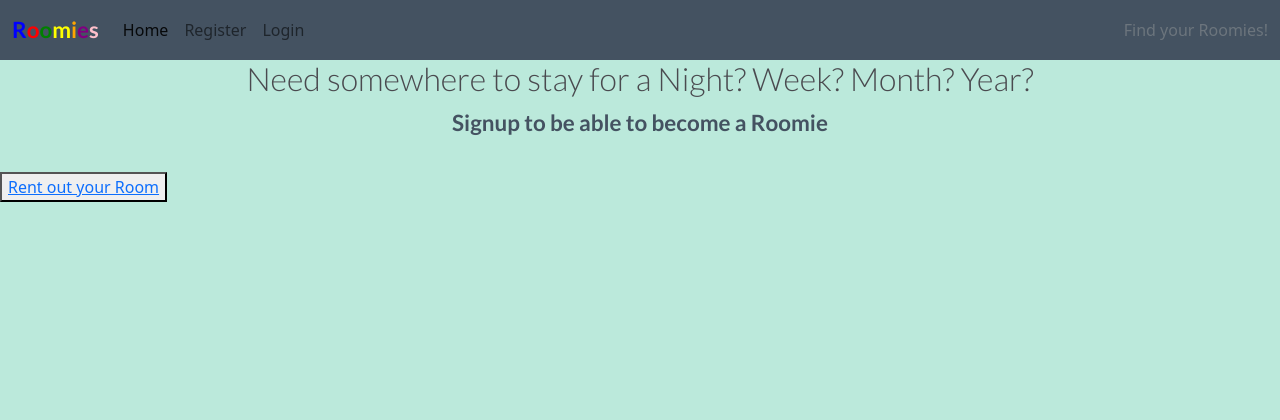
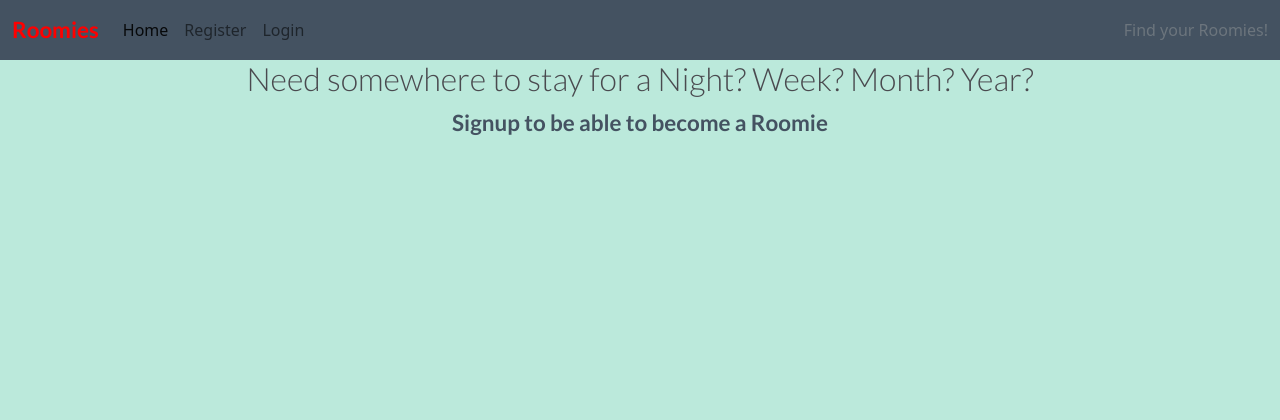
Before and after one commit to Timtechs/CI-Project-4, a Django app: page /upload/ in a window 1280 px wide. Shown: the top 420 px of the page. Run offline with Django 4.2, Linux system fonts and the light colour scheme; parts of the project's set-up code (start-up, migrations or seed data) failed here and were passed over.

Commit message:
Added room model

```diff
--- a/booker/forms.py
+++ b/booker/forms.py
@@ -13,3 +13,10 @@ class ImageForm(forms.ModelForm):
     class Meta:
         model = Image
         fields = ('title', 'image')
+
+
+class RoomForm(forms.ModelForm):
+    """Form for the upload request"""
+    class Meta:
+        model = Room
+        fields = ('body', 'image')
--- a/booker/models.py
+++ b/booker/models.py
@@ -10,7 +10,7 @@ class Post(models.Model):
     title = models.CharField(max_length=200, unique=True)
     slug = models.SlugField(max_length=200, unique=True)
     author = models.ForeignKey(
-        User, on_delete=models.CASCADE, related_name="blog_posts"
+        User, on_delete=models.CASCADE, related_name="room_posts"
     )
     featured_image = CloudinaryField('image', default='placeholder')
     excerpt = models.TextField(blank=True)
@@ -19,7 +19,7 @@ class Post(models.Model):
     created_on = models.DateTimeField(auto_now_add=True)
     status = models.IntegerField(choices=STATUS, default=0)
     likes = models.ManyToManyField(
-        User, related_name='blogpost_like', blank=True)
+        User, related_name='room_like', blank=True)
 
     class Meta:
         ordering = ["-created_on"]
@@ -53,3 +53,14 @@ class Image(models.Model):
 
     def __str__(self):
         return self.title
+
+
+class Room(models.Model):
+    name = models.CharField(max_length=80)
+    email = models.EmailField()
+    body = models.TextField()
+    title = models.CharField(max_length=200)
+    image = models.ImageField(upload_to='images')
+
+    def __str__(self):
+        return self.title
--- a/booker/urls.py
+++ b/booker/urls.py
@@ -5,5 +5,5 @@ urlpatterns = [
     path('upload/', views.image_upload_view),
     path('', views.PostList.as_view(), name='home'),
     path('<slug:slug>/', views.PostDetail.as_view(), name='room_detail'),
-    path('like/<slug:slug>', views.PostLike.as_view(), name='post_like'),
+    path('like/<slug:slug>', views.RoomLike.as_view(), name='room_like'),
 ]
--- a/booker/views.py
+++ b/booker/views.py
@@ -67,7 +67,7 @@ class PostDetail(View):
         )
 
 
-class PostLike(View):
+class RoomLike(View):
 
     def post(self, request, slug, *args, **kwargs):
         post = get_object_or_404(Post, slug=slug)
--- a/static/css/style.css
+++ b/static/css/style.css
@@ -14,32 +14,8 @@ p {
     text-align: center;
 }
 
-.blue {
-    color: blue;
-}
-
-.red {
+.red-text {
     color: red;
-}
-
-.green {
-    color: green;
-}
-
-.yellow {
-    color: yellow;
-}
-
-.orange {
-    color: orange;
-}
-
-.purple {
-    color: purple;
-}
-
-.pink {
-    color: pink;
 }
 
 .thin {
--- a/templates/base.html
+++ b/templates/base.html
@@ -26,9 +26,7 @@
 
     <nav class="navbar navbar-expand-lg navbar-light dark-bg">
         <div class="container-fluid">
-            <a class="navbar-brand" href="{% url 'home' %}"><span class="brand"><span class="blue">R</span><span
-                        class="red">o</span><span class="green">o</span><span class="yellow">m</span><span
-                        class="orange">i</span><span class="purple">e</span><span class="pink">s</span></span></a>
+            <a class="navbar-brand" href="{% url 'home' %}"><span class="brand"><span class="red-text">Roomies</span></a>
             <button class="navbar-toggler" type="button" data-bs-toggle="collapse" data-bs-target="#navbarText"
                 aria-controls="navbarText" aria-expanded="false" aria-label="Toggle navigation">
                 <span class="navbar-toggler-icon"></span>
@@ -42,6 +40,9 @@
                     <li class="nav-item">
                         <a class="nav-link" href="{% url 'account_logout' %}">Logout</a>
                     </li>
+                    <div>
+                        <button><a href="upload">Rent out your Room</a></button>
+                    </div>
                     {% else %}
                     <li class="nav-item">
                         <a class="nav-link" href="{% url 'account_signup' %}">Register</a>
--- a/templates/index.html
+++ b/templates/index.html
@@ -67,8 +67,4 @@
     </nav>
     {% endif %}
 </div>
-
-<div>
-    <button><a href="upload">Rent out your Room</a></button>
-</div>
 {%endblock%}
--- a/templates/roomies/account/login.html
+++ b/templates/roomies/account/login.html
@@ -12,7 +12,7 @@
         <div class="col-md-8 mt-3 offset-md-2">
             <h3>{% trans "Sign In" %}</h3>
 
-            <p>{% blocktrans %}Welcome back to the code|star blog. To leave a comment or like a post, please log in. If
+            <p>{% blocktrans %}Welcome back to Roomies. To leave a comment or like a post, please log in. If
                 you
                 have not created an account yet, then <a class="link" href="{{ signup_url }}">sign up</a>
                 first.{% endblocktrans %}</p>
```
Also changed, not shown: requirements.txt (+6 -6 lines), booker/migrations/0004_image.py (added), booker/migrations/0005_auto_20230117_1240.py (added).
